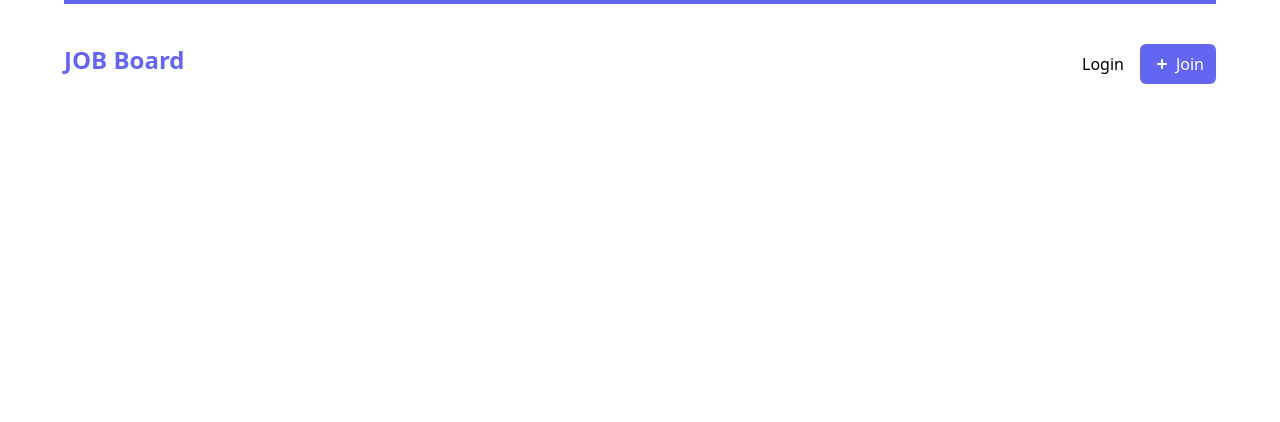
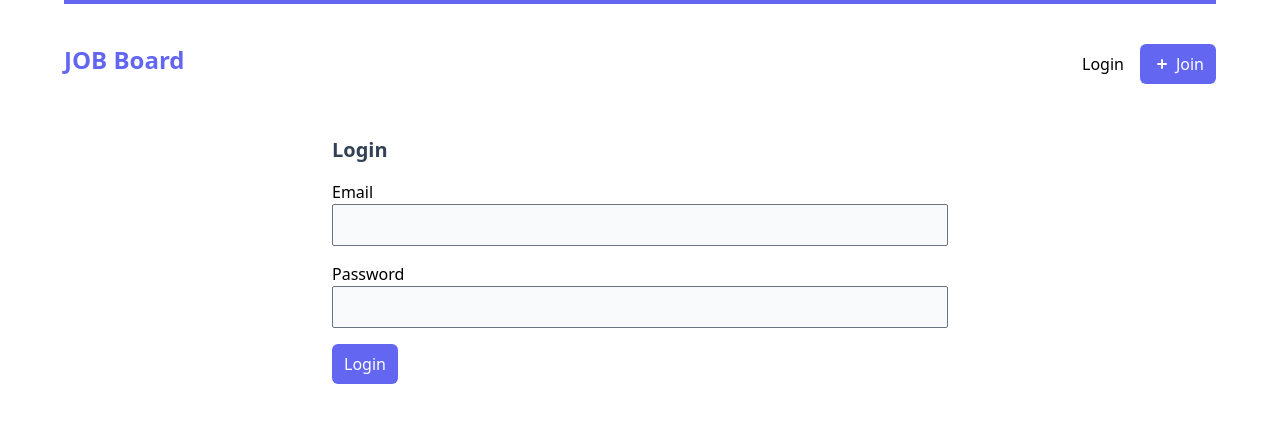
Before and after one commit to appl4e/Vue-3-Job-site-application, a Vue app: page /login in a window 1280 px wide. Shown: the top 422 px of the page. Built offline with nearby package versions, Linux system fonts and the light colour scheme; what apisauce would draw is missing.

Commit message:
login form handled, env variable

```diff
--- a/src/components/Navbar.vue
+++ b/src/components/Navbar.vue
@@ -25,7 +25,7 @@
       </a>
     </nav>
     <nav v-else class="flex gap-4 items-center">
-      <a class="text-base" href="#">Login</a>
+      <router-link :to="{name: 'auth.login'}" >Login</router-link>
       <router-link class="text-base button" :to="{ name: 'auth.registration' }">
         <svg
           xmlns="http://www.w3.org/2000/svg"
--- a/src/helpers/api.js
+++ b/src/helpers/api.js
@@ -1,7 +1,7 @@
 import { create } from "apisauce";
 
 const api = create({
-	baseURL: "https://jobs-api.return0.codes",
+	baseURL: import.meta.env.VITE_API_BASE,
 	headers: {
 		"Content-Type": "application/json",
 		Accept: "application/json",
--- /dev/null
+++ b/src/pages/auth/Login.vue
@@ -0,0 +1,31 @@
+<template>
+    <form @submit.prevent="handleForm" class="flex flex-col items-start gap-4 p-3 mx-auto md:w-6/12">
+        <h1 class="text-xl font-semibold text-slate-700">Login</h1>
+
+        <Input v-model="loginFields.email" labels="Email" name="email" :helperText="getErrors('email')" :hasError="Boolean(getErrors('email'))" class="text-blue-800" />
+        <Input v-model="loginFields.password" labels="Password" name="password" :helperText="getErrors('password')" :hasError="Boolean(getErrors('password'))" class="text-blue-800" />
+
+        <Button :loading="loading">Login</Button>
+    </form>
+</template>
+<script setup>
+import { reactive } from "vue";
+import Input from "@/components/Form/Input.vue";
+import Button from "@/components/Form/Button.vue";
+import useForm from "@/hooks/useForm";
+import { useRouter } from "vue-router";
+
+const router = useRouter();
+const loginFields = reactive({
+    "email": "",
+    "password": ""
+});
+
+const {submit, getErrors, loading} = useForm();
+
+const handleForm = () => {
+    submit('post', loginFields, "api/auth/login").then(()=>{
+        router.push({name: 'home'});
+    })
+}
+</script>
--- a/src/pages/auth/Registration.vue
+++ b/src/pages/auth/Registration.vue
@@ -41,9 +41,9 @@
 </template>
 <script setup>
 
-import { reactive, ref } from "vue";
-import Input from "@/components/Form/input.vue"
-import Button from "@/components/Form/Button.vue"
+import { reactive } from "vue";
+import Button from "@/components/Form/Button.vue";
+import Input from "@/components/Form/Input.vue";
 import useForm from "@/hooks/useForm";
 import { useRouter } from "vue-router";
 
@@ -60,7 +60,7 @@ const { submit, getErrors, loading } = useForm();
 const handleForm = () => {
   submit('post', regFields, "api/auth/register").then((res)=>{
     alert("success" + res);
-    router.push({name: 'home'});
+    router.push({name: 'auth.login'});
   });
 };
 
--- a/src/routes.js
+++ b/src/routes.js
@@ -1,5 +1,6 @@
 import Home from "@/pages/Home.vue";
 import Registration from "@/pages/auth/Registration.vue";
+import Login from "@/pages/auth/Login.vue";
 const routes = [
 	{
 		name: "home",
@@ -11,6 +12,11 @@ const routes = [
 		path: "/registration",
 		component: Registration,
 	},
+	{
+		name: "auth.login",
+		path: "/login",
+		component: Login,
+	},
 ];
 
 export default routes;
```
Also changed, not shown: 1 other file (tests, documents, lock files or other folders).
